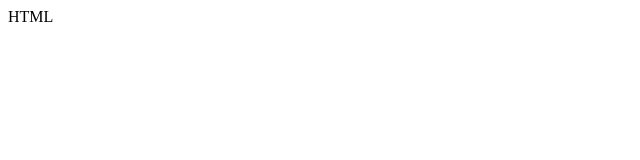
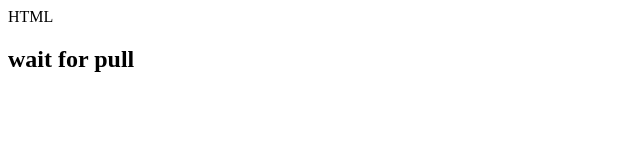
Before and after one commit to Pranali232907/testgit, a plain HTML site: page index.html in a window 1280 px wide. Shown: the whole page, without its empty margins (0-640 px from the left). Drawn offline with Linux system fonts and the light colour scheme.

Commit message:
Update index.html

```diff
--- a/index.html
+++ b/index.html
@@ -1 +1,2 @@
 <p> HTML </p>
+<h2> wait for pull </h2>
```
